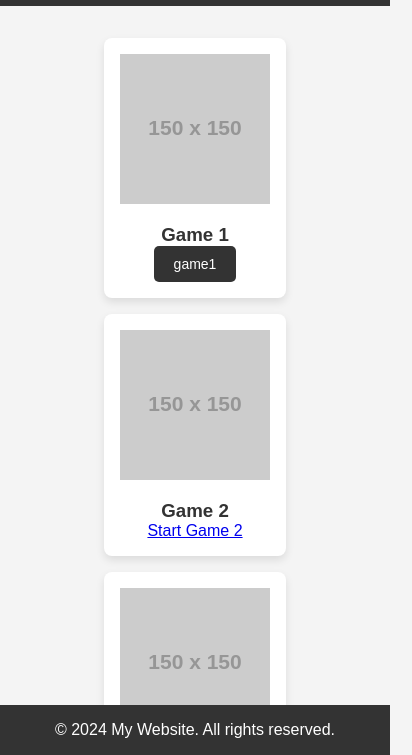
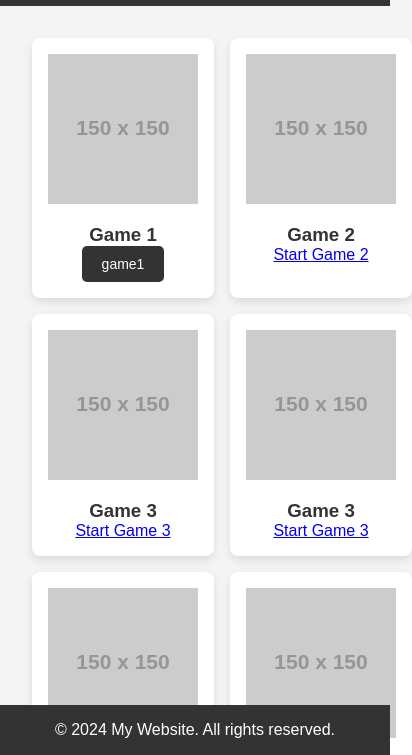
Before and after one commit to xeenoUB/XeenoUB.github.io, a website: page page/games.html in a window 390 px wide. Shown: the part 89-844 px from the top of the page, 412 px wide, since content can reach past the window. Drawn offline with Linux system fonts and the light colour scheme; placeholder pictures from the web are drawn by us.

Commit message:
fixing row

```diff
--- a/page/games.css
+++ b/page/games.css
@@ -45,7 +45,7 @@ nav ul .button:hover {
 /* Game container layout */
 .game-container {
     display: grid;
-    grid-template-columns: repeat(6, 1fr);  /* 3 columns per row */
+    grid-template-columns: repeat(6, 1fr);  /* 6 columns per row */
     gap: 1rem;  /* Space between items */
     padding: 2rem;
     justify-items: center;  /* Center game boxes */
@@ -80,17 +80,20 @@ footer {
     width: 100%;
     bottom: 0;
 }
+
 @media (max-width: 768px) {
     .game-container {
-        grid-template-columns: repeat(2, 1fr);  /* 2 columns on smaller screens */
+        grid-template-columns: repeat(3, 1fr);  /* 3 columns on smaller screens */
     }
 }
 
 @media (max-width: 480px) {
     .game-container {
-        grid-template-columns: 1fr;  /* 1 column on very small screens */
+        grid-template-columns: repeat(2, 1fr);  /* 2 columns on very small screens */
     }
 }
+
+/* Button styles */
 button {
     padding: 10px 20px;
     font-size: 14px;
@@ -99,8 +102,8 @@ button {
     background-color: #333;
     color: white;
     border-radius: 5px;
-  }
+}
 
-  button:hover {
+button:hover {
     background-color: #555;
-  }
+}
```
